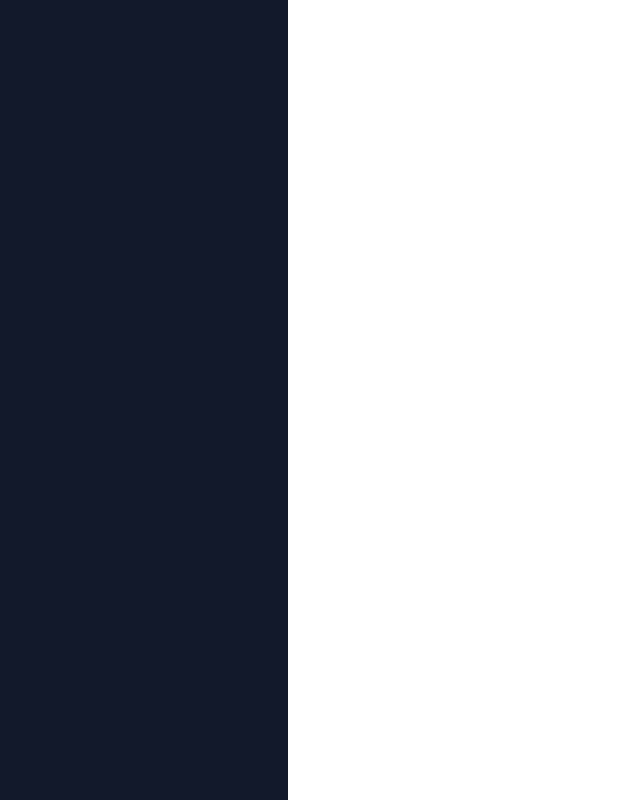
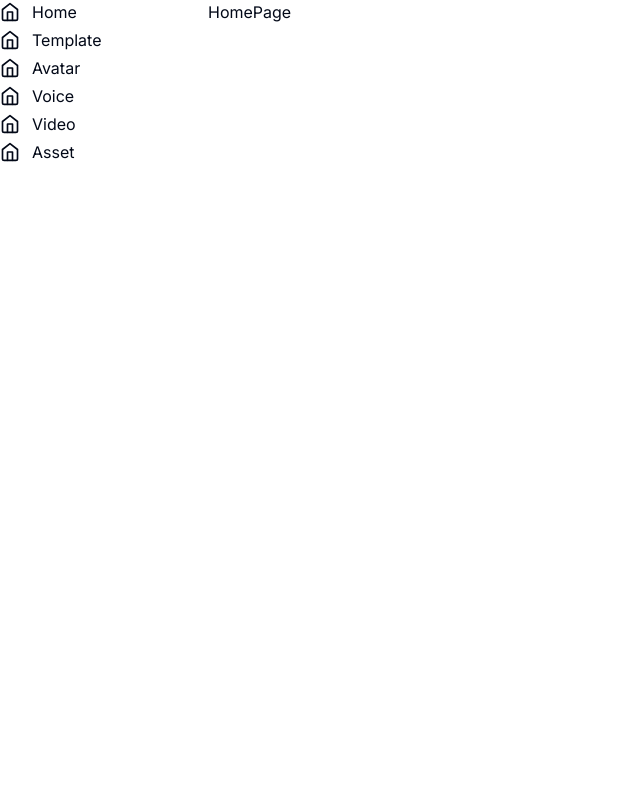
Before and after one commit to benny1122787/hey-men, a Next.js app: page /home in a window 1280 px wide. Shown: the whole page, without its empty margins (0-640 px from the left). Built offline with nearby package versions, Linux system fonts and the light colour scheme.

Commit message:
add pages，page frame

```diff
--- /dev/null
+++ b/app/(dashboar)/asset/page.tsx
@@ -0,0 +1,7 @@
+export default function AssetPage() {
+  return (
+    <div>
+      AssetPage
+    </div>
+  )
+}
--- /dev/null
+++ b/app/(dashboar)/avatar/page.tsx
@@ -0,0 +1,7 @@
+export default function AvatarPage() {
+  return (
+    <div>
+      AvatarPage
+    </div>
+  )
+}
--- /dev/null
+++ b/app/(dashboar)/home/page.tsx
@@ -0,0 +1,7 @@
+export default function HomePage() {
+  return (
+    <div>
+      HomePage
+    </div>
+  )
+}
--- /dev/null
+++ b/app/(dashboar)/layout.tsx
@@ -0,0 +1,20 @@
+import Sidebar from "@/components/sidebar";
+
+export default function HomePage({
+  children
+}: {
+  children: React.ReactNode;
+}) {
+  return (
+    <div>
+      <div className="h-full relative">
+        <div className="hidden h-full md:flex md:w-52 md:flex-col md:fixed md:inset-y-0">
+          <Sidebar />
+        </div>
+      </div >
+      <main className="md:pl-52">
+        {children}
+      </main>
+    </div>
+  )
+}
--- /dev/null
+++ b/app/(dashboar)/template/page.tsx
@@ -0,0 +1,7 @@
+export default function TemplatePage() {
+  return (
+    <div>
+      TemplatePage
+    </div>
+  )
+}
--- /dev/null
+++ b/app/(dashboar)/video/page.tsx
@@ -0,0 +1,7 @@
+export default function VideoPage() {
+  return (
+    <div>
+      VideoPage
+    </div>
+  )
+}
--- /dev/null
+++ b/app/(dashboar)/voice/page.tsx
@@ -0,0 +1,7 @@
+export default function VoicePage() {
+  return (
+    <div>
+      VoicePage
+    </div>
+  )
+}
--- a/app/home/dashboard/page.tsx
+++ /dev/null
@@ -1,7 +0,0 @@
-export default function DashboardPage() {
-  return (
-    <div>
-      DashboardPage
-    </div>
-  )
-}
--- a/app/home/layout.tsx
+++ /dev/null
@@ -1,10 +0,0 @@
-export default function HomePage({
-  children
-}: {
-  children: React.ReactNode;
-}) {
-  return (
-    <main>
-      {children}
-    </main>)
-}
--- a/app/home/page.tsx
+++ /dev/null
@@ -1,11 +0,0 @@
-import Sidebar from "@/components/sidebar";
-
-export default function HomePage() {
-  return (
-    <div className="h-full relative">
-      <div className="hidden h-full md:flex md:w-72 md:flex-col md:fixed md:inset-y-0 bg-gray-900">
-        <Sidebar />
-      </div>
-    </div>
-  )
-}
--- a/app/page.tsx
+++ b/app/page.tsx
@@ -1,7 +1,7 @@
 import LandingNavBar from "@/components/landing-navbar"
 import LandingTitleContent from "@/components/landing-title-content"
 
-export default function Home() {
+export default function LandingPage() {
   return (
     <div>
       <LandingNavBar />
--- a/components/sidebar.tsx
+++ b/components/sidebar.tsx
@@ -1,7 +1,54 @@
+import { Home } from "lucide-react"
+import Link from "next/link"
+
+const pages = [
+  {
+    label: "Home",
+    icon: Home,
+    href: "/home",
+  },
+  {
+    label: "Template",
+    icon: Home,
+    href: "/template",
+  },
+  {
+    label: "Avatar",
+    icon: Home,
+    href: "/avatar",
+  },
+  {
+    label: "Voice",
+    icon: Home,
+    href: "/voice",
+  },
+  {
+    label: "Video",
+    icon: Home,
+    href: "/video",
+  },
+  {
+    label: "Asset",
+    icon: Home,
+    href: "/asset",
+  }
+]
+
 export default function Sidebar() {
   return (
-    <div>
+      <div className="flex flex-col h-full space-y-1">
+        {pages.map((page) => (
+          <Link
+            href={page.href}
+            key={page.href}
+          >
+            <div className="flex items-center flex-1">
+              <page.icon className="h-5 w-5 mr-3" />
+              {page.label}
+            </div>
+          </Link>
 
-    </div>
+        ))}
+      </div>
   )
 }
```
